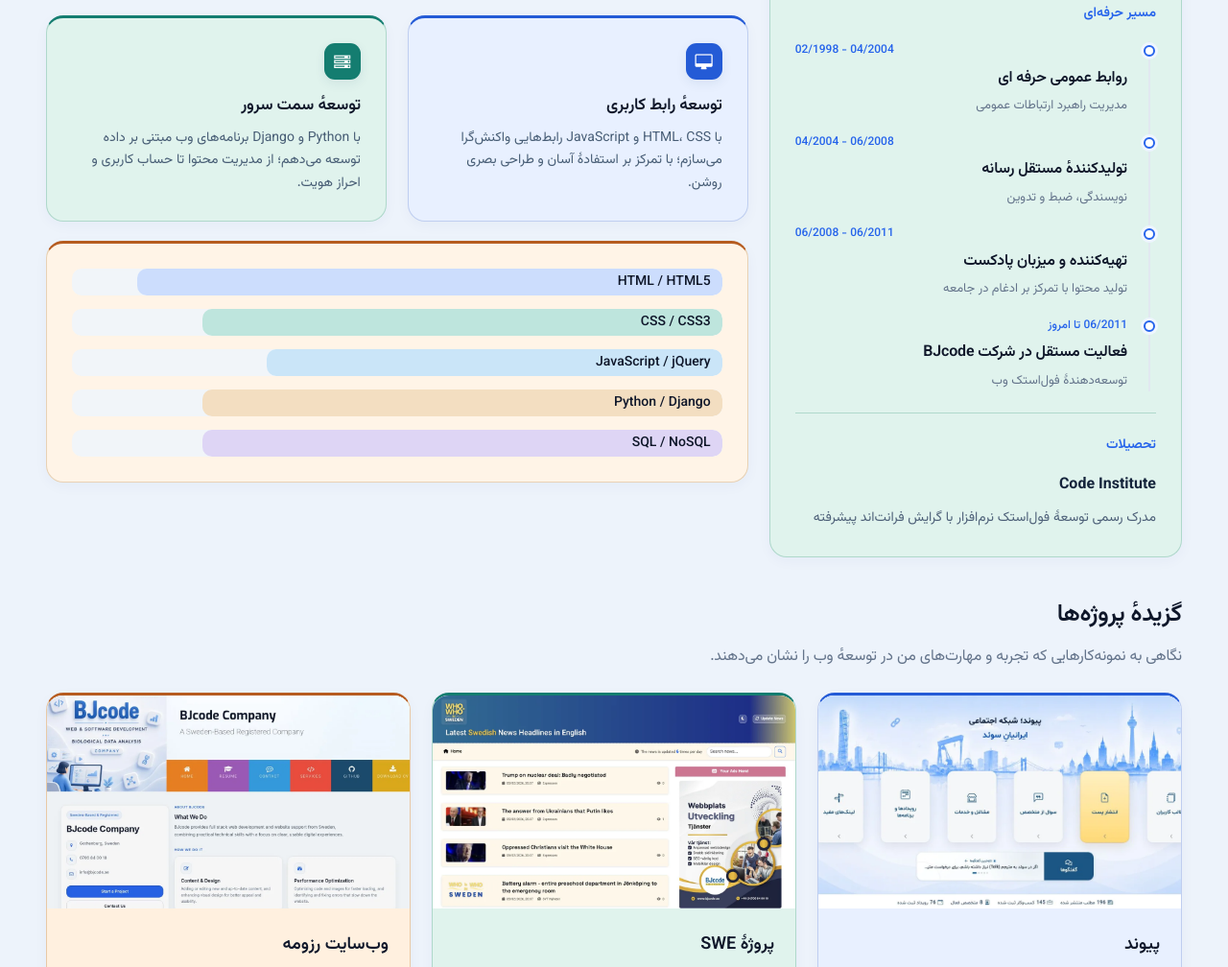
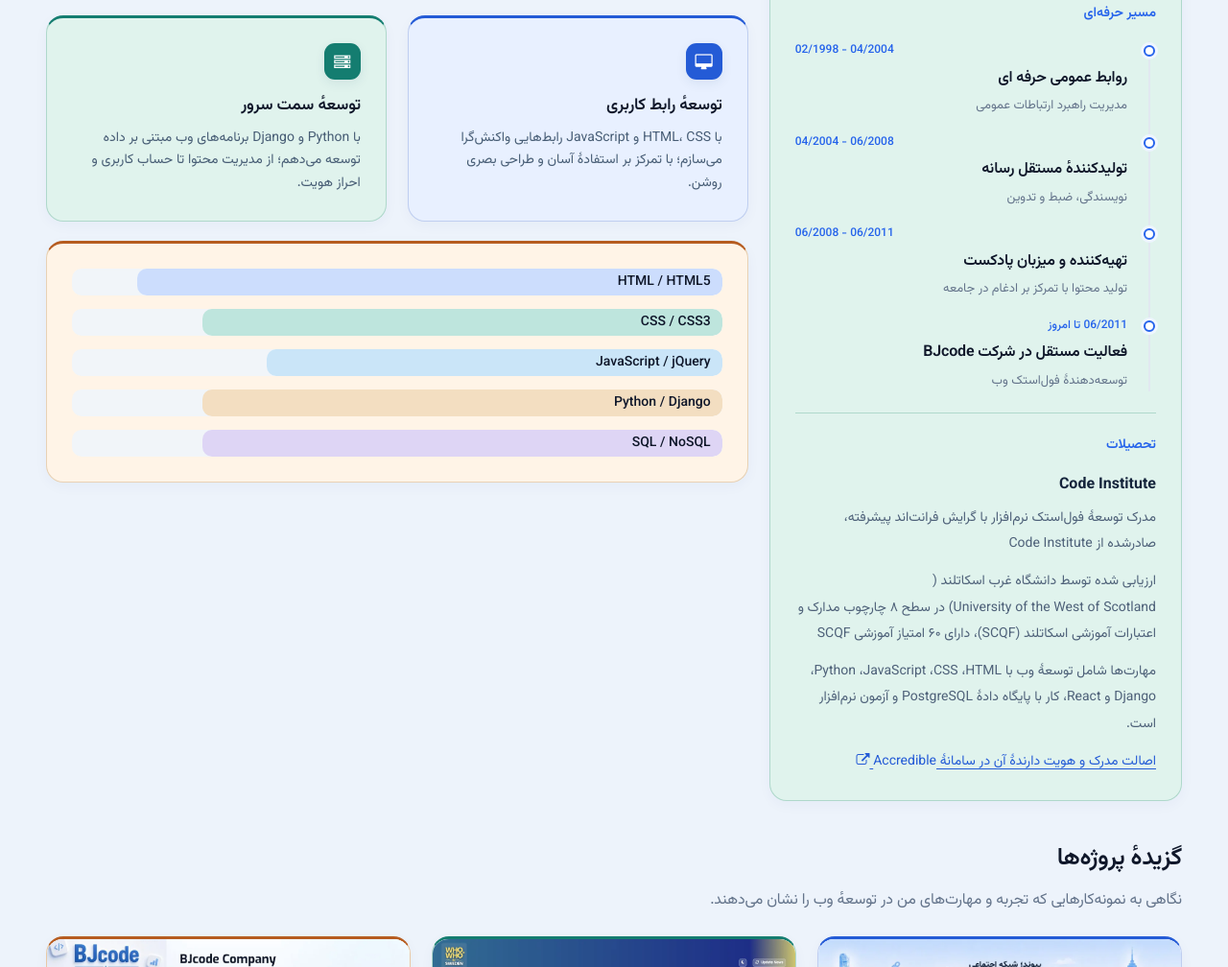
Before and after one commit to behzad17/Resume1, a website: page resume.html in a window 1280 px wide. Shown: the part 337-1345 px from the top of the page at 96% size. Drawn offline with Linux system fonts and the light colour scheme.

Commit message:
Expand education details and add Accredible credential verification link

```diff
--- a/assets/css/interior-layout.css
+++ b/assets/css/interior-layout.css
@@ -152,3 +152,6 @@ html[lang="fa"] .page-resume #main-content > .shell > .row-table {
   .page-interests .interior-main .services-grid { grid-template-columns: 1fr; }
   .page-interests .interior-main .service-card:last-child:nth-child(odd) { grid-column: auto; }
 }
+
+.page-resume .interior-main .resume-education p + p { margin-top: 12px; }
+.page-resume .interior-main .credential-link { display: inline-block; line-height: 1.9; text-decoration: underline; text-underline-offset: 4px; overflow-wrap: anywhere; }
--- a/resume.html
+++ b/resume.html
@@ -41,7 +41,10 @@
                                 <p>توسعه‌دهندهٔ فول‌استک وب</p>
                             </div>
                         </div>
-<div class="resume-education"><h3 class="resume-section-label">تحصیلات</h3><h4>Code Institute</h4><p>مدرک رسمی توسعهٔ فول‌استک نرم‌افزار با گرایش فرانت‌اند پیشرفته</p></div>
+<div class="resume-education"><h3 class="resume-section-label">تحصیلات</h3><h4>Code Institute</h4><p>مدرک توسعهٔ فول‌استک نرم‌افزار با گرایش فرانت‌اند پیشرفته، صادرشده از <bdi dir="ltr">Code Institute</bdi></p>
+<p>ارزیابی شده توسط دانشگاه غرب اسکاتلند (<bdi dir="ltr">University of the West of Scotland</bdi>) در سطح ۸ چارچوب مدارک و اعتبارات آموزشی اسکاتلند (<bdi dir="ltr">SCQF</bdi>)، دارای ۶۰ امتیاز آموزشی <bdi dir="ltr">SCQF</bdi></p>
+<p>مهارت‌ها شامل توسعهٔ وب با <bdi dir="ltr">HTML</bdi>، <bdi dir="ltr">CSS</bdi>، <bdi dir="ltr">JavaScript</bdi>، <bdi dir="ltr">Python</bdi>، <bdi dir="ltr">Django</bdi> و <bdi dir="ltr">React</bdi>، کار با پایگاه دادهٔ <bdi dir="ltr">PostgreSQL</bdi> و آزمون نرم‌افزار است.</p>
+<p><a class="credential-link" href="https://www.credential.net/5db513dc-a4a5-4ecb-81c4-88e2d01c2863#acc.k3ZFtvQJ" target="_blank" rel="noopener noreferrer">اصالت مدرک و هویت دارندهٔ آن در سامانهٔ <bdi dir="ltr">Accredible</bdi> <i class="fa fa-external-link" aria-hidden="true"></i></a></p></div>
                     </div>
                 </div>
                 <div class="col-xs-12 col-sm-12 col-md-8 bg-color-three-reasons section-column">
```
